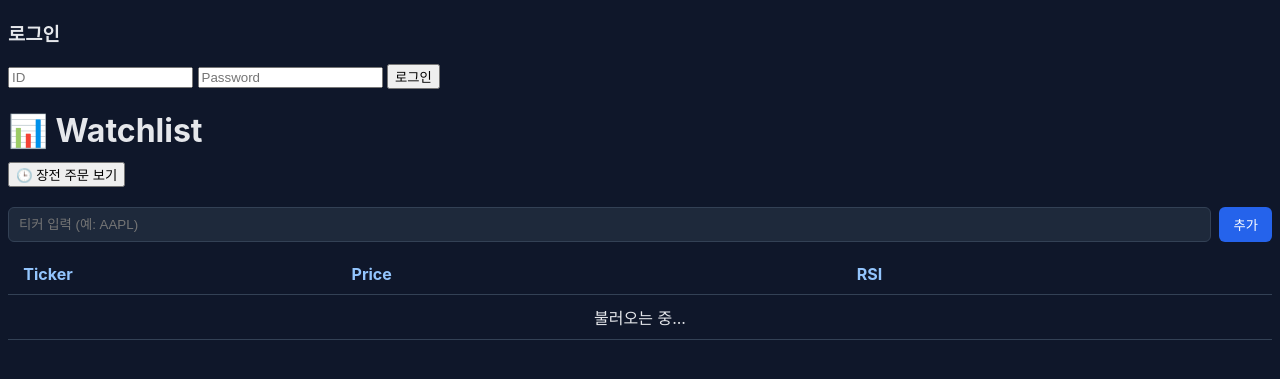
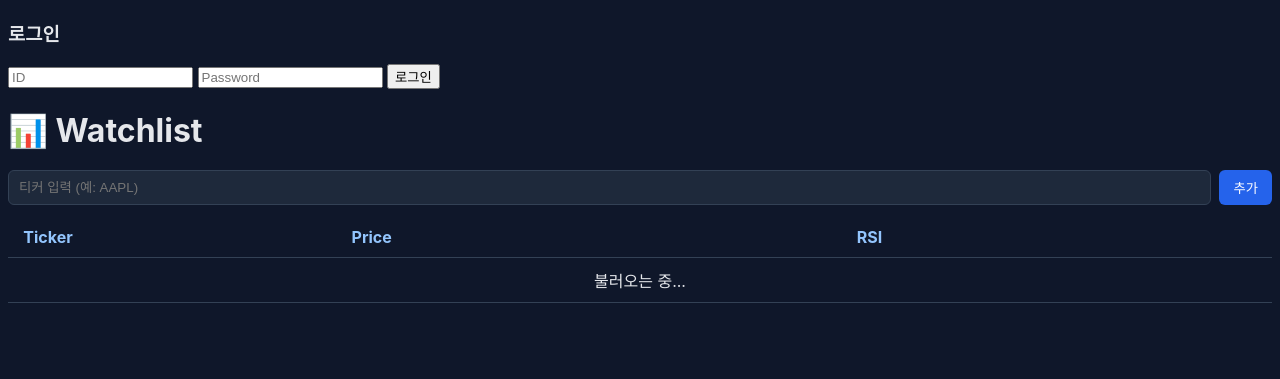
Before and after one commit to etf-alert/mume, a FastAPI app: template templates/index.html in a window 1280 px wide. Shown: the top 379 px of the page. Run offline with FastAPI, Linux system fonts and the light colour scheme; the template is opened without the code that fills it, so the values that code supplies are empty; parts of the project's set-up code (start-up, migrations or seed data) failed here and were passed over.

Commit message:
Update index.html

```diff
--- a/templates/index.html
+++ b/templates/index.html
@@ -205,8 +205,6 @@
 <h1>📊 Watchlist</h1>
 
   <div id="pullIndicator">⬇️ 당겨서 새로고침</div>
-
-<button onclick="loadQueuedOrders()">🕒 장전 주문 보기</button>
 
 <div id="queued-orders" style="margin-top:20px;"></div>
 
@@ -419,6 +417,7 @@ window.onload = () => {
   if (localStorage.getItem("token")) {
     document.getElementById("login-box").style.display = "none";
     loadData();
+    loadQueuedOrders();   // ✅ 자동 표시
   }
 };
 
```
